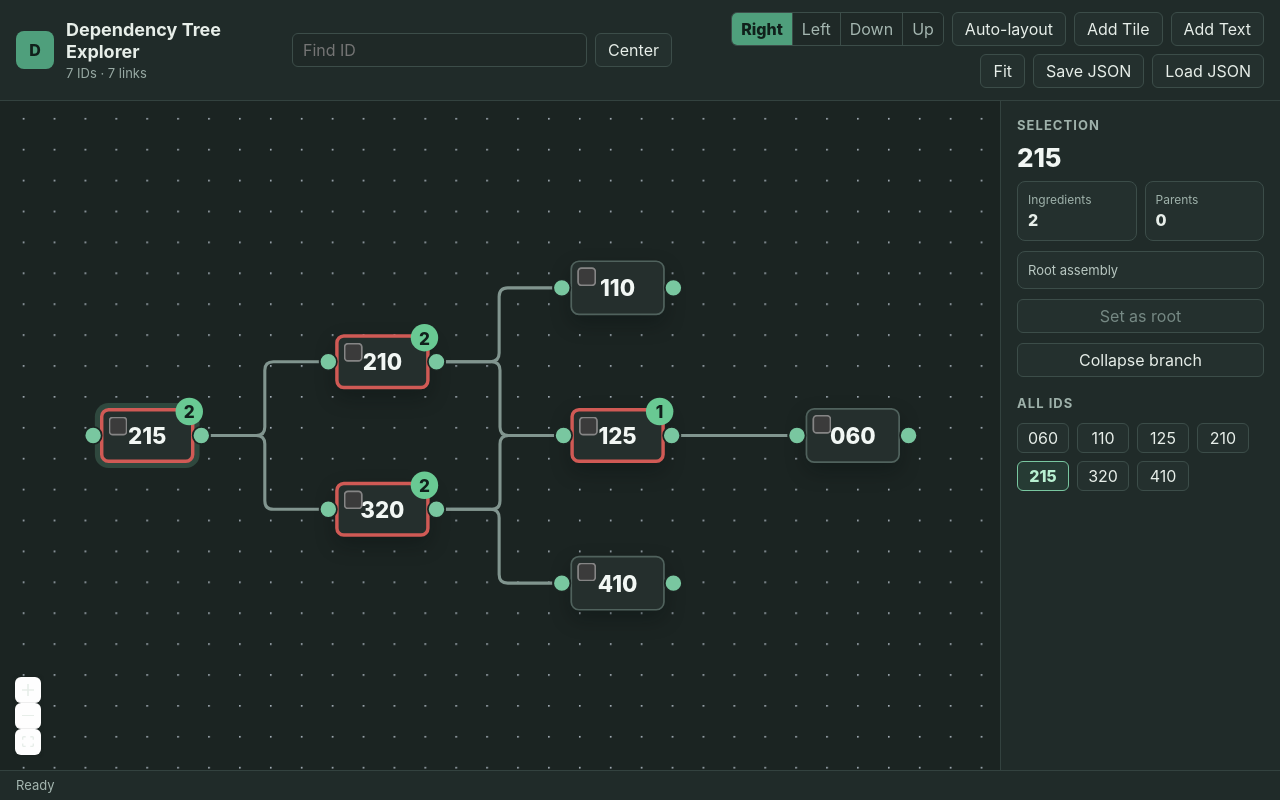
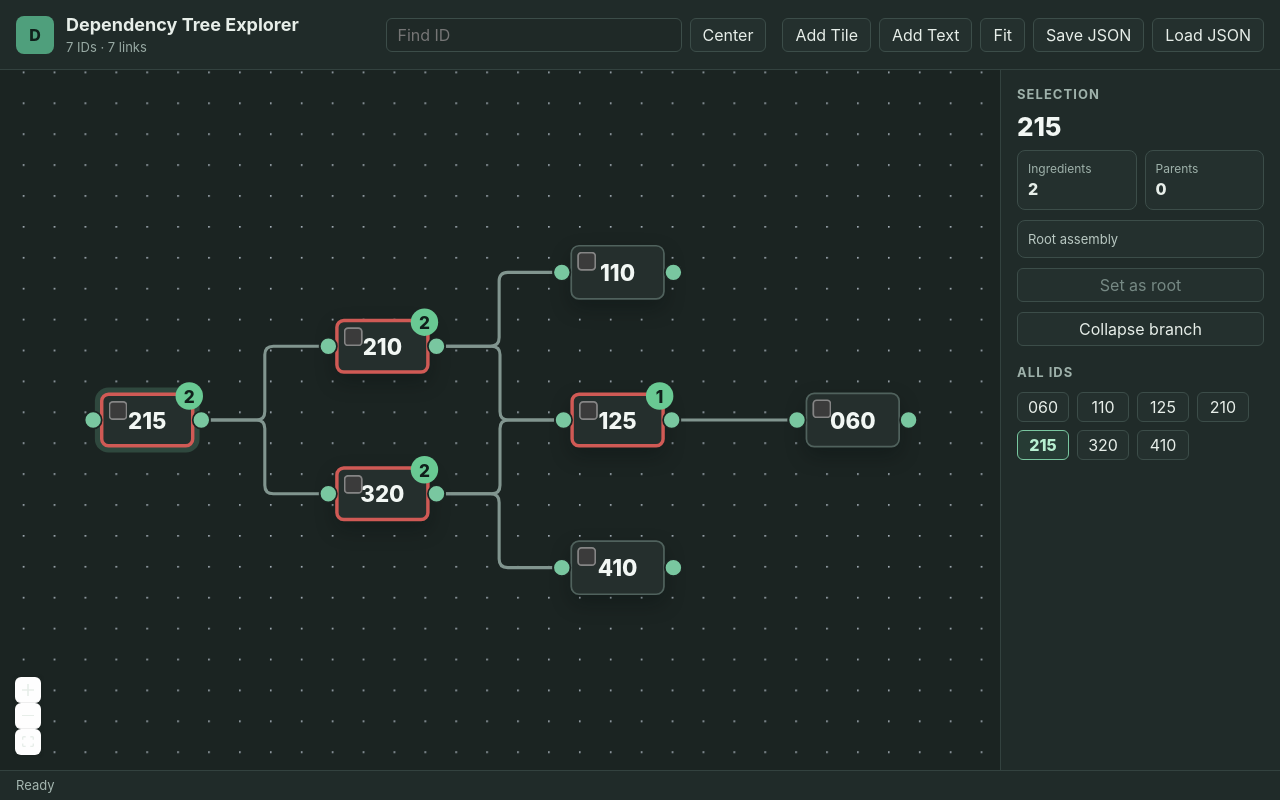
Before and after one commit to Lucas-Lamoureux/crafting-tree-tool, a React (Vite) app: page / in a window 1280 px wide. Built offline with nearby package versions, Linux system fonts and the light colour scheme.

Commit message:
Add files via upload

```diff
--- a/src/App.jsx
+++ b/src/App.jsx
@@ -5,12 +5,13 @@ import PropertyPanel from './components/PropertyPanel.jsx';
 import AddTileModal from './components/AddTileModal.jsx';
 import SaveProjectModal from './components/SaveProjectModal.jsx';
 import { initialTree } from './data/initialTree.js';
-import { layoutTree } from './logic/treeLayout.js';
+import { layoutSubtreePositions, layoutTree } from './logic/treeLayout.js';
 import {
   addIngredient,
   addNode,
   deleteNode,
   deleteNodes,
+  getDescendants,
   normalizeId,
   removeIngredient,
   renameNode,
@@ -34,7 +35,7 @@ export default function App() {
   const [collapsedIds, setCollapsedIds] = useState(() => new Set());
   const [checkedIds, setCheckedIds] = useState(() => new Set());
   const [manualPositions, setManualPositions] = useState({});
-  const [layoutDirection, setLayoutDirection] = useState('right');
+  const [treeDirections, setTreeDirections] = useState({});
   const [selectedId, setSelectedId] = useState(initialTree.rootId);
   const [selectedIds, setSelectedIds] = useState(() => new Set([initialTree.rootId]));
   const [pendingIngredientParentId, setPendingIngredientParentId] = useState(null);
@@ -45,8 +46,26 @@ export default function App() {
   const flowRef = useRef(null);
   const fileInputRef = useRef(null);
 
+  const directionByNode = useMemo(() => {
+    const next = {};
+
+    Object.entries(treeDirections).forEach(([treeRootId, direction]) => {
+      if (!nodesById[treeRootId]) {
+        return;
+      }
+
+      next[treeRootId] = direction;
+      getDescendants(nodesById, treeRootId, collapsedIds).forEach((id) => {
+        next[id] = direction;
+      });
+    });
+
+    return next;
+  }, [collapsedIds, nodesById, treeDirections]);
+
   const flowNodes = useMemo(() => {
-    const laidOutNodes = layoutTree(nodesById, rootId, collapsedIds, manualPositions, layoutDirection);
+    const rootDirection = treeDirections[rootId] ?? 'right';
+    const laidOutNodes = layoutTree(nodesById, rootId, collapsedIds, manualPositions, rootDirection);
 
     const treeNodes = laidOutNodes.map((node) => {
       const ingredients = nodesById[node.id]?.ingredients ?? [];
@@ -68,7 +87,7 @@ export default function App() {
           checked: checkedIds.has(node.id),
           selected: selectedIds.has(node.id),
           ingredientCheckStatus,
-          layoutDirection,
+          layoutDirection: directionByNode[node.id] ?? 'right',
         },
       };
     });
@@ -86,7 +105,7 @@ export default function App() {
 
     return [...treeNodes, ...textBlockNodes];
   },
-    [checkedIds, collapsedIds, layoutDirection, manualPositions, nodesById, rootId, selectedIds, textBlocks],
+    [checkedIds, collapsedIds, directionByNode, manualPositions, nodesById, rootId, selectedIds, textBlocks, treeDirections],
   );
 
   const edgeCount = useMemo(
@@ -165,6 +184,10 @@ export default function App() {
         const { [id]: _removed, ...rest } = current;
         return rest;
       });
+      setTreeDirections((current) => {
+        const { [id]: _removed, ...rest } = current;
+        return rest;
+      });
       setMessage(`Deleted ${id}.`);
       return;
     }
@@ -188,6 +211,10 @@ export default function App() {
         return next;
       });
       setManualPositions((current) => {
+        const { [id]: _removed, ...rest } = current;
+        return rest;
+      });
+      setTreeDirections((current) => {
         const { [id]: _removed, ...rest } = current;
         return rest;
       });
@@ -231,6 +258,13 @@ export default function App() {
         });
         return next;
       });
+      setTreeDirections((current) => {
+        const next = { ...current };
+        deletedIds.forEach((id) => {
+          delete next[id];
+        });
+        return next;
+      });
       setMessage(`Deleted ${label}.`);
       return;
     }
@@ -249,6 +283,13 @@ export default function App() {
         return next;
       });
       setManualPositions((current) => {
+        const next = { ...current };
+        deletedIds.forEach((id) => {
+          delete next[id];
+        });
+        return next;
+      });
+      setTreeDirections((current) => {
         const next = { ...current };
         deletedIds.forEach((id) => {
           delete next[id];
@@ -293,6 +334,18 @@ export default function App() {
       return;
     }
 
+    const relayoutTree = (treeRootId, direction) => {
+      const anchor = flowNodes.find((node) => node.id === treeRootId)?.position
+        ?? manualPositions[treeRootId]
+        ?? { x: 0, y: 0 };
+      const positions = layoutSubtreePositions(nodesById, treeRootId, collapsedIds, direction, anchor);
+
+      setManualPositions((current) => ({
+        ...current,
+        ...positions,
+      }));
+    };
+
     if (action === 'add') {
       setPendingIngredientParentId(id);
       setMessage(`Click an existing ID to add it as an ingredient of ${id}.`);
@@ -306,6 +359,24 @@ export default function App() {
         `Removed ${ingredientId} from ${id}.`,
         { preservePositions: true },
       );
+    }
+
+    if (action.startsWith('direction-')) {
+      const direction = action.replace('direction-', '');
+
+      setTreeDirections((current) => ({
+        ...current,
+        [id]: direction,
+      }));
+      relayoutTree(id, direction);
+      setMessage(`${id} tree now grows ${direction}.`);
+    }
+
+    if (action === 'auto-layout') {
+      const direction = treeDirections[id] ?? directionByNode[id] ?? 'right';
+
+      relayoutTree(id, direction);
+      setMessage(`Auto-layout rebuilt ${id}'s tree.`);
     }
 
     if (action === 'rename') {
@@ -332,6 +403,10 @@ export default function App() {
           const { [id]: oldPosition, ...rest } = current;
           return oldPosition ? { ...rest, [nextId]: oldPosition } : rest;
         });
+        setTreeDirections((current) => {
+          const { [id]: oldDirection, ...rest } = current;
+          return oldDirection ? { ...rest, [nextId]: oldDirection } : rest;
+        });
         setCheckedIds((current) => {
           const next = new Set(current);
           if (next.delete(id)) {
@@ -352,7 +427,20 @@ export default function App() {
     }
 
     setContextMenu(null);
-  }, [contextMenu, nodesById, removeNodeById, removeNodesByIds, rootId, selectedIds, setResult]);
+  }, [
+    collapsedIds,
+    contextMenu,
+    directionByNode,
+    flowNodes,
+    manualPositions,
+    nodesById,
+    removeNodeById,
+    removeNodesByIds,
+    rootId,
+    selectedIds,
+    setResult,
+    treeDirections,
+  ]);
 
   const handleAddNode = useCallback(() => {
     setAddTileModalOpen(true);
@@ -570,13 +658,13 @@ export default function App() {
         checkedIds,
         collapsedIds,
         positions,
-        layoutDirection,
+        treeDirections,
         textBlocks: textBlocksToSave,
       }),
     );
     setSaveModalOpen(false);
     setMessage(`Project saved as ${filename}.`);
-  }, [checkedIds, collapsedIds, flowNodes, layoutDirection, nodesById, rootId, textBlocks]);
+  }, [checkedIds, collapsedIds, flowNodes, nodesById, rootId, textBlocks, treeDirections]);
 
   const handleLoad = useCallback((event) => {
     const file = event.target.files?.[0];
@@ -598,7 +686,7 @@ export default function App() {
       setSelectedIds(new Set(result.project.rootId ? [result.project.rootId] : []));
       setCollapsedIds(new Set(result.project.collapsedIds ?? []));
       setManualPositions(result.project.positions ?? {});
-      setLayoutDirection(result.project.layoutDirection ?? 'right');
+      setTreeDirections(result.project.treeDirections ?? {});
       setMessage(`Loaded ${file.name}.`);
     });
 
@@ -617,19 +705,6 @@ export default function App() {
     });
   }, []);
 
-  const handleRelayout = useCallback(() => {
-    setManualPositions({});
-    window.requestAnimationFrame(() => flowRef.current?.fitView({ padding: 0.25, duration: 350 }));
-    setMessage('Tree layout rebuilt.');
-  }, []);
-
-  const handleLayoutDirectionChange = useCallback((direction) => {
-    setLayoutDirection(direction);
-    setManualPositions({});
-    window.requestAnimationFrame(() => flowRef.current?.fitView({ padding: 0.25, duration: 350 }));
-    setMessage(`Branches now grow ${direction}.`);
-  }, []);
-
   return (
     <div className="app">
       <Toolbar
@@ -640,10 +715,7 @@ export default function App() {
         onLoad={handleLoad}
         onAddNode={handleAddNode}
         onAddTextBlock={handleAddTextBlock}
-        onRelayout={handleRelayout}
         onFit={() => flowRef.current?.fitView({ padding: 0.25, duration: 350 })}
-        layoutDirection={layoutDirection}
-        onLayoutDirectionChange={handleLayoutDirectionChange}
         fileInputRef={fileInputRef}
       />
 
--- a/src/components/ContextMenu.jsx
+++ b/src/components/ContextMenu.jsx
@@ -33,6 +33,16 @@ export default function ContextMenu({ menu, node, onAction, onClose, onDescripti
         </label>
         <button onClick={(event) => handleAction(event, 'add', onAction)}>Add Ingredient</button>
         <button onClick={(event) => handleAction(event, 'remove', onAction)}>Remove Ingredient</button>
+        <div className="context-menu-group">
+          <span>Branch direction</span>
+          <div className="context-direction-grid">
+            <button onClick={(event) => handleAction(event, 'direction-right', onAction)}>Right</button>
+            <button onClick={(event) => handleAction(event, 'direction-left', onAction)}>Left</button>
+            <button onClick={(event) => handleAction(event, 'direction-down', onAction)}>Down</button>
+            <button onClick={(event) => handleAction(event, 'direction-up', onAction)}>Up</button>
+          </div>
+        </div>
+        <button onClick={(event) => handleAction(event, 'auto-layout', onAction)}>Auto-layout tree</button>
         <button onClick={(event) => handleAction(event, 'rename', onAction)}>Rename</button>
         <button className="danger" onClick={(event) => handleAction(event, 'delete', onAction)}>Delete</button>
       </div>
--- a/src/components/Toolbar.jsx
+++ b/src/components/Toolbar.jsx
@@ -8,19 +8,9 @@ export default function Toolbar({
   onLoad,
   onAddNode,
   onAddTextBlock,
-  onRelayout,
   onFit,
-  layoutDirection,
-  onLayoutDirectionChange,
   fileInputRef,
 }) {
-  const directions = [
-    { value: 'right', label: 'Right' },
-    { value: 'left', label: 'Left' },
-    { value: 'down', label: 'Down' },
-    { value: 'up', label: 'Up' },
-  ];
-
   return (
     <header className="toolbar">
       <div className="brand">
@@ -34,19 +24,6 @@ export default function Toolbar({
       <SearchBar onSearch={onSearch} />
 
       <div className="toolbar-actions">
-        <div className="direction-toggle" aria-label="Branch direction">
-          {directions.map((direction) => (
-            <button
-              key={direction.value}
-              type="button"
-              className={layoutDirection === direction.value ? 'active' : ''}
-              onClick={() => onLayoutDirectionChange(direction.value)}
-            >
-              {direction.label}
-            </button>
-          ))}
-        </div>
-        <button onClick={onRelayout}>Auto-layout</button>
         <button onClick={onAddNode}>Add Tile</button>
         <button onClick={onAddTextBlock}>Add Text</button>
         <button onClick={onFit}>Fit</button>
--- a/src/index.css
+++ b/src/index.css
@@ -117,35 +117,6 @@ button:disabled {
   gap: 8px;
   justify-content: flex-end;
   flex-wrap: wrap;
-}
-
-.direction-toggle {
-  display: flex;
-  gap: 0;
-  height: 34px;
-  border: 1px solid #3c4d49;
-  border-radius: 6px;
-  overflow: hidden;
-}
-
-.direction-toggle button {
-  height: 32px;
-  border: 0;
-  border-right: 1px solid #3c4d49;
-  border-radius: 0;
-  padding: 0 9px;
-  background: #1f2927;
-  color: #a4b6b0;
-}
-
-.direction-toggle button:last-child {
-  border-right: 0;
-}
-
-.direction-toggle button.active {
-  background: #4f9f7c;
-  color: #10201b;
-  font-weight: 800;
 }
 
 .hidden-input {
@@ -435,6 +406,33 @@ button:disabled {
   background: #2d3c39;
 }
 
+.context-menu-group {
+  display: grid;
+  gap: 5px;
+  padding: 5px 4px;
+  border-top: 1px solid #33423f;
+  border-bottom: 1px solid #33423f;
+}
+
+.context-menu-group span {
+  color: #9eb1aa;
+  font-size: 11px;
+  font-weight: 700;
+  text-transform: uppercase;
+}
+
+.context-direction-grid {
+  display: grid;
+  grid-template-columns: 1fr 1fr;
+  gap: 4px;
+}
+
+.context-direction-grid button {
+  border: 1px solid #40524e;
+  background: #1f2927;
+  text-align: center;
+}
+
 .context-menu .danger {
   color: #ef8a83;
 }
--- a/src/logic/saveLoad.js
+++ b/src/logic/saveLoad.js
@@ -26,7 +26,11 @@ export function serializeProject(project) {
     {
       name: 'Dependency Tree Explorer',
       rootId: project.rootId,
-      layoutDirection: project.layoutDirection ?? 'right',
+      treeDirections: Object.fromEntries(
+        Object.entries(project.treeDirections ?? {})
+          .filter(([id, direction]) => project.nodesById[id] && ['right', 'left', 'down', 'up'].includes(direction))
+          .sort(([a], [b]) => a.localeCompare(b, undefined, { numeric: true })),
+      ),
       checkedIds: [...(project.checkedIds ?? [])].sort((a, b) => a.localeCompare(b, undefined, { numeric: true })),
       collapsedIds: [...(project.collapsedIds ?? [])].sort((a, b) => a.localeCompare(b, undefined, { numeric: true })),
       positions,
@@ -122,6 +126,19 @@ export function parseProject(jsonText) {
     : [];
   const positions = {};
   const textBlocks = {};
+  const treeDirections = {};
+
+  if (parsed.treeDirections && typeof parsed.treeDirections === 'object' && !Array.isArray(parsed.treeDirections)) {
+    Object.entries(parsed.treeDirections).forEach(([rawId, direction]) => {
+      const id = normalizeId(rawId);
+
+      if (nodesById[id] && ['right', 'left', 'down', 'up'].includes(direction)) {
+        treeDirections[id] = direction;
+      }
+    });
+  } else if (['right', 'left', 'down', 'up'].includes(parsed.layoutDirection) && nodesById[rootId]) {
+    treeDirections[rootId] = parsed.layoutDirection;
+  }
 
   if (parsed.positions && typeof parsed.positions === 'object' && !Array.isArray(parsed.positions)) {
     Object.entries(parsed.positions).forEach(([rawId, rawPosition]) => {
@@ -170,9 +187,7 @@ export function parseProject(jsonText) {
       collapsedIds,
       positions,
       textBlocks,
-      layoutDirection: ['right', 'left', 'down', 'up'].includes(parsed.layoutDirection)
-        ? parsed.layoutDirection
-        : 'right',
+      treeDirections,
     },
   };
 }
--- a/src/logic/treeLayout.js
+++ b/src/logic/treeLayout.js
@@ -1,4 +1,4 @@
-import { getVisibleIds } from './treeUtils.js';
+import { getDescendants, getVisibleIds } from './treeUtils.js';
 
 const NODE_WIDTH = 55;
 const NODE_HEIGHT = 32;
@@ -114,3 +114,42 @@ export function layoutTree(
     draggable: true,
   }));
 }
+
+export function layoutSubtreePositions(nodesById, rootId, collapsedIds = new Set(), direction = 'right', anchor = null) {
+  if (!rootId || !nodesById[rootId]) {
+    return {};
+  }
+
+  const idsToLayout = new Set([rootId, ...getDescendants(nodesById, rootId)]);
+  const subtreeNodes = {};
+
+  idsToLayout.forEach((id) => {
+    const node = nodesById[id];
+
+    if (node) {
+      subtreeNodes[id] = {
+        ...node,
+        ingredients: node.ingredients.filter((ingredientId) => idsToLayout.has(ingredientId)),
+      };
+    }
+  });
+
+  const laidOutNodes = layoutTree(subtreeNodes, rootId, collapsedIds, {}, direction);
+  const rootPosition = laidOutNodes.find((node) => node.id === rootId)?.position ?? { x: 0, y: 0 };
+  const offset = anchor
+    ? {
+      x: anchor.x - rootPosition.x,
+      y: anchor.y - rootPosition.y,
+    }
+    : { x: 0, y: 0 };
+
+  return Object.fromEntries(
+    laidOutNodes.map((node) => [
+      node.id,
+      {
+        x: node.position.x + offset.x,
+        y: node.position.y + offset.y,
+      },
+    ]),
+  );
+}
```
